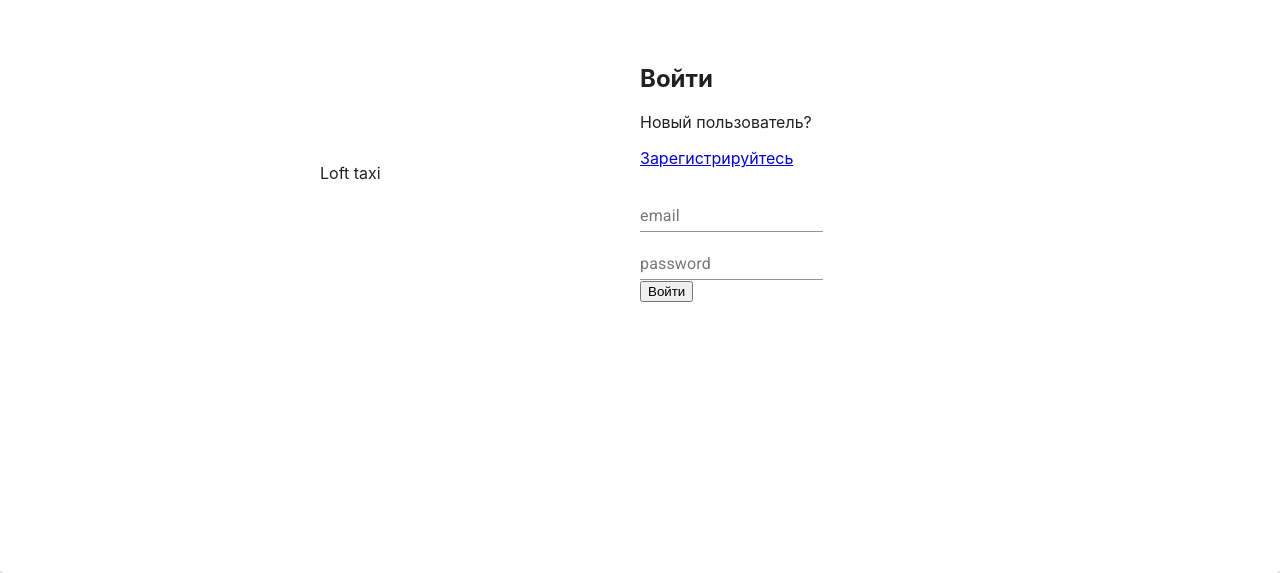
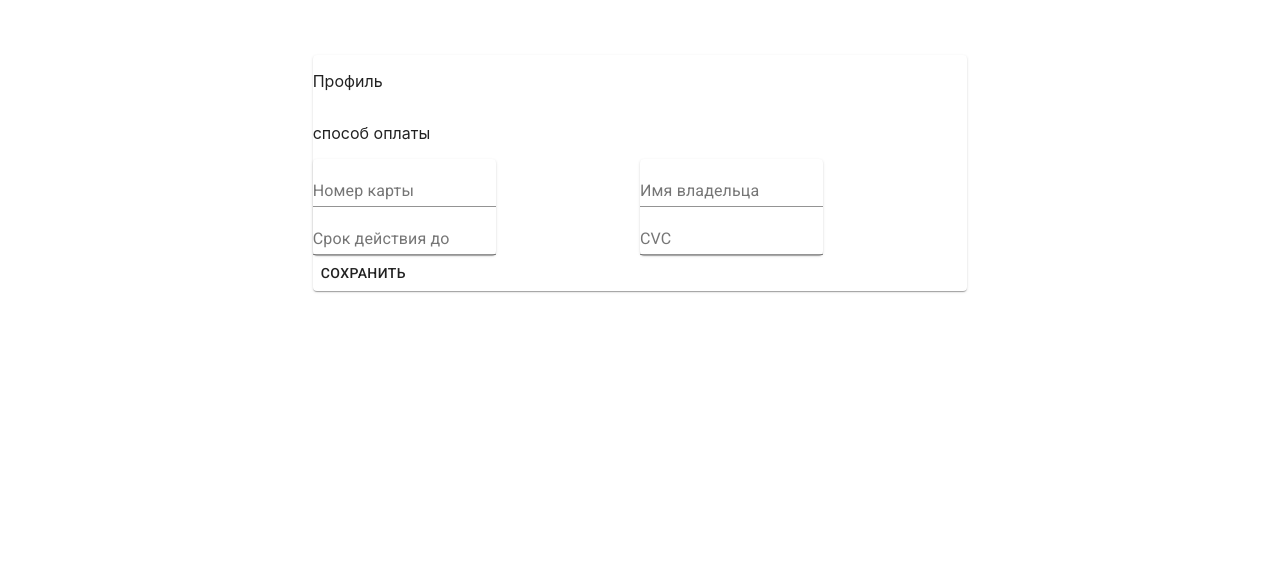
Before and after one commit to atway/privalovv-loft-react, a React (Create React App) app: page /profile in a window 1280 px wide. Before the commit this address led to /login. Shown: the part 227-800 px from the top of the page. Built offline with nearby package versions, Linux system fonts and the light colour scheme.

Commit message:
week-4 sagas profile form

```diff
--- a/package.json
+++ b/package.json
@@ -5,14 +5,17 @@
   "dependencies": {
     "@material-ui/core": "^4.5.1",
     "@material-ui/icons": "^4.5.1",
+    "final-form": "^4.18.6",
     "loft-taxi-mui-theme": "^1.0.1",
     "mapbox-gl": "^1.4.1",
     "react-dom": "^16.11.0",
+    "react-final-form": "^6.3.3",
     "react-redux": "^7.1.3",
     "react-router-dom": "^5.1.2",
     "react-scripts": "3.2.0",
     "redux": "^4.0.4",
     "redux-actions": "^2.6.5",
+    "redux-saga": "^1.1.3",
     "reselect": "^4.0.0",
     "typeface-roboto": "0.0.75"
   },
--- a/src/index.js
+++ b/src/index.js
@@ -5,10 +5,9 @@ import "./index.css";
 import App from "./App";
 import * as serviceWorker from "./serviceWorker";
 import { Provider } from "react-redux";
-import createStore from "./store";
+import createAppStore from "./store";
 
-const store = createStore();
-
+const store = createAppStore()
 ReactDOM.render(
   <Provider store={store}>
     <BrowserRouter>
--- a/src/user/reducer.js
+++ b/src/reducer.js
@@ -2,7 +2,7 @@ import { handleActions } from "redux-actions";
 import { combineReducers } from "redux";
 import {
   registerUserRequest,
-  unregisterUserRequest,
+  logoutUserRequest,
   registerUserSuccess,
   registerUserFailure,
   authUserRequest,
@@ -10,15 +10,16 @@ import {
   authUserFailure,
   upsertCardRequest,
   upsertCardSuccess,
+  fetchCardSuccess,
   upsertCardFailure
-} from "./actions";
+} from "./user/actions";
 
 const user = handleActions(
   {
     [registerUserRequest]: () => {
       return { token: null };
     },
-    [unregisterUserRequest]: () => {
+    [logoutUserRequest]: () => {
       return { token: null };
     },
     [registerUserSuccess]: (_state, action) => action.payload,
@@ -33,7 +34,8 @@ const user = handleActions(
 const card = handleActions(
   {
     [upsertCardRequest]: () => {},
-    [upsertCardSuccess]: (_state, action) => action.payload
+    [upsertCardSuccess]: (_state, action) => action.payload,
+    [fetchCardSuccess]: (_state, action) => action.payload
   },
   {}
 );
--- /dev/null
+++ b/src/sagas.js
@@ -0,0 +1,79 @@
+import { call, put, takeLatest } from "redux-saga/effects";
+import {
+  registerUserRequest,
+  registerUserSuccess,
+  registerUserFailure,
+  authUserRequest,
+  authUserSuccess,
+  authUserFailure,
+  upsertCardRequest,
+  upsertCardSuccess,
+  upsertCardFailure,
+  fetchCardRequest,
+  fetchCardSuccess,
+  fetchCardFailure
+} from "./user/actions";
+
+const fetchData = (url, params) =>
+  fetch(`https://loft-taxi.glitch.me/${url}`, params).then(response =>
+    response.json()
+  );
+
+function* registrationSaga(action) {
+  try {
+    const response = yield call(fetchData, "register", {
+      method: "POST",
+      body: JSON.stringify(action.payload),
+      headers: { "Content-Type": "application/json" }
+    });
+    yield put(registerUserSuccess(response.token));
+  } catch (error) {
+    yield put(registerUserFailure(error));
+  }
+}
+
+function* authorizationSaga(action) {
+  try {
+    const response = yield call(fetchData, "auth", {
+      method: "POST",
+      body: JSON.stringify(action.payload),
+      headers: { "Content-Type": "application/json" }
+    });
+    yield put(authUserSuccess(response));
+  } catch (error) {
+    yield put(authUserFailure(error));
+  }
+}
+
+function* paymentSaga(action) {
+  if (action.type === 'UPSERT_CARD_REQUEST') {
+    try {
+      const response = yield call(fetchData, "card", {
+        method: "POST",
+        body: JSON.stringify(action.payload),
+        headers: { "Content-Type": "application/json" }
+      });
+      if (response.success === true) {
+        yield put(upsertCardSuccess(action.payload));
+      }
+    } catch (error) {
+      yield put(upsertCardFailure(error));
+    }
+  } else {
+    try {
+      const response = yield call(fetchData, `card?token=${action.payload}`, {
+        method: "GET",
+      });
+      yield put(fetchCardSuccess(response));
+    } catch (error) {
+      yield put(fetchCardFailure(error));
+    }
+  }
+}
+
+export default function* rootSaga(action) {
+  yield takeLatest("REGISTER_USER_REQUEST", registrationSaga);
+  yield takeLatest("AUTH_USER_REQUEST", authorizationSaga);
+  yield takeLatest("UPSERT_CARD_REQUEST", paymentSaga);
+  yield takeLatest("FETCH_CARD_REQUEST", paymentSaga);
+}
--- a/src/shared/Header.js
+++ b/src/shared/Header.js
@@ -5,10 +5,10 @@ import Toolbar from "@material-ui/core/Toolbar";
 import Button from "@material-ui/core/Button";
 import { Link } from "react-router-dom";
 import { connect } from "react-redux";
-import { unregisterUserRequest } from "../user/actions";
+import { logoutUserRequest } from "../user/actions";
 
 function Header(props) {
-  const { isLoggedIn, unregisterUserRequest } = props;
+  const { isLoggedIn, logoutUserRequest } = props;
   return (
     <>
       <AppBar position="static">
@@ -26,7 +26,7 @@ function Header(props) {
           {isLoggedIn && (
             <Button
               component={Link}
-              onClick={unregisterUserRequest}
+              onClick={logoutUserRequest}
               to="/login"
             >
               Logout
@@ -42,5 +42,5 @@ export default connect(
   state => {
     return { isLoggedIn: state.user.token !== null };
   },
-  { unregisterUserRequest }
+  { logoutUserRequest }
 )(Header);
--- a/src/store.js
+++ b/src/store.js
@@ -1,19 +1,21 @@
 import { createStore, compose, applyMiddleware } from "redux";
-import { taxiUserMiddleware } from "./user/middlewares";
-import rootReducer from "./user";
+import createSagaMiddleware from "redux-saga";
 
+import rootReducer from "./reducer";
+import Sagas from "./sagas";
+
+const sagaMiddleware = createSagaMiddleware();
 const createAppStore = () => {
   const store = createStore(
     rootReducer,
     compose(
-      applyMiddleware(taxiUserMiddleware),
+      applyMiddleware(sagaMiddleware),
       window.__REDUX_DEVTOOLS_EXTENSION__
         ? window.__REDUX_DEVTOOLS_EXTENSION__()
         : noop => noop
     )
   );
-
+  sagaMiddleware.run(Sagas);
   return store;
 };
-
 export default createAppStore;
--- a/src/user/Profile.js
+++ b/src/user/Profile.js
@@ -1,11 +1,95 @@
-import React, { useContext } from "react";
+import React, { useContext, PureComponent } from "react";
 import { Redirect } from "react-router-dom";
 import { connect } from "react-redux";
+import { Link } from "react-router-dom";
+
+import { TextField, Grid, Paper } from "@material-ui/core";
+import Button from "@material-ui/core/Button";
+
+import { Form, Field } from "react-final-form";
+
+import { upsertCardRequest } from "./actions"
 
 function Profile(props) {
-  return props.isLoggedIn ? <div>user profile</div> : <Redirect to="/login" />;
+  // return props.isLoggedIn ? <div>user profile</div> : <Redirect to="/login" />;
+  const onSubmit = e => {
+    e.preventDefault();
+    const data = new FormData(e.target);
+    props.upsertCardRequest({
+      cardNumber: data.get("cardnumber"),
+      expiryDate: data.get("date"),
+      cardName: data.get("name"),
+      cvc: data.get("cvc"),
+      token: props.token,
+    });
+  };
+  return (
+    <form onSubmit={onSubmit}>
+      <Grid
+        container
+        justify="center"
+        alignItems="center"
+        style={{ minHeight: "100vh" }}
+      >
+        <Paper>
+          <Grid item container>
+            <Grid item xs={12} >
+              <p>Профиль</p>
+            </Grid>
+            <Grid item xs={12}>
+              <p>способ оплаты</p>
+            </Grid>
+            <Grid container item xs={6}>
+              <Paper>
+                <Grid item xs={12}>
+                  <TextField
+                    type="text"
+                    name="cardnumber"
+                    label="Номер карты"
+                    placeholder="0000 0000 0000 0000"
+                  ></TextField>
+                </Grid>
+                <Grid item xs={12}>
+                  <TextField
+                    type="text"
+                    name="date"
+                    label="Срок действия до"
+                    placeholder="01/19"
+                  ></TextField>
+                </Grid>
+              </Paper>
+            </Grid>
+            <Grid container item xs={6}>
+              <Paper>
+                <Grid item xs={12}>
+                  <TextField
+                    type="text"
+                    name="name"
+                    label="Имя владельца"
+                    placeholder="USER NAME"
+                  ></TextField>
+                </Grid>
+                <Grid item xs={12}>
+                  <TextField
+                    type="password"
+                    name="cvc"
+                    label="CVC"
+                    placeholder="CVC"
+                  ></TextField>
+                </Grid>
+              </Paper>
+            </Grid>
+            <Grid item xs={12}>
+              <Button type="submit">Сохранить</Button>
+            </Grid>
+          </Grid>
+        </Paper>
+      </Grid>
+    </form>
+  );
 }
 
 export default connect(state => {
-  return { isLoggedIn: state.user.token !== null };
-})(Profile);
+  return { isLoggedIn: state.user.token !== null, token: state.user.token };
+  },
+  { upsertCardRequest })(Profile);
--- a/src/user/actions.js
+++ b/src/user/actions.js
@@ -1,13 +1,13 @@
 import { createAction } from 'redux-actions';
 
 export const registerUserRequest = createAction('REGISTER_USER_REQUEST');
-export const unregisterUserRequest = createAction('UNREGISTER_USER_REQUEST');
 export const registerUserSuccess = createAction('REGISTER_USER_SUCCESS');
 export const registerUserFailure = createAction('REGISTER_USER_FAILURE');
 
 export const authUserRequest = createAction('AUTH_USER_REQUEST');
 export const authUserSuccess = createAction('AUTH_USER_SUCCESS');
 export const authUserFailure = createAction('AUTH_USER_FAILURE');
+export const logoutUserRequest = createAction('LOGOUT_USER_REQUEST');
 
 export const upsertCardRequest = createAction('UPSERT_CARD_REQUEST');
 export const upsertCardSuccess = createAction('UPSERT_CARD_SUCCESS');
--- a/src/user/index.js
+++ b/src/user/index.js
@@ -1,4 +1,3 @@
-export { default } from './reducer';
 export * from './actions';
 export * from './middlewares';
 export * from './selectors';
```
Also changed, not shown: 1 other file (tests, documents, lock files or other folders).
